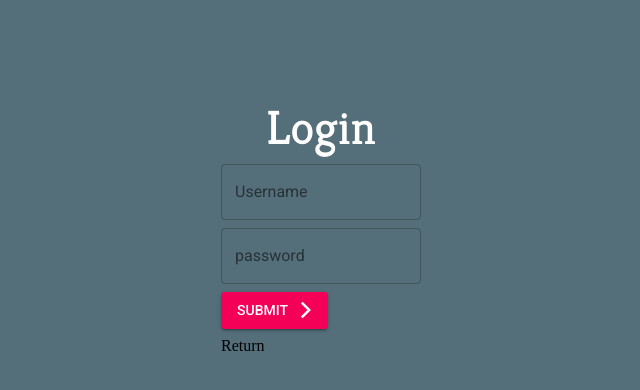
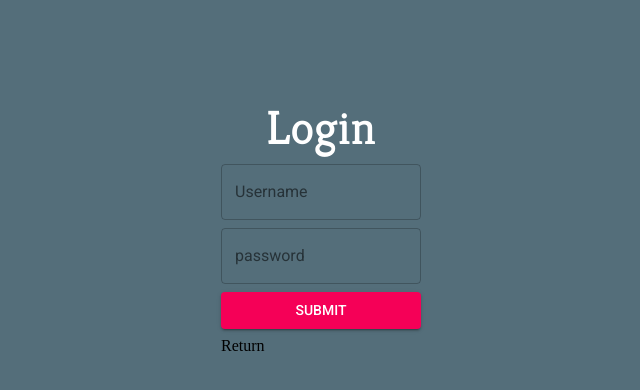
Before and after one commit to marcferraro/waveforming, a React (Create React App) app: page /login in a window 1280 px wide. Shown: the top 390 px of the page, without its empty margins (319-959 px from the left). Built offline with nearby package versions, Linux system fonts and the light colour scheme.

Commit message:
big button

```diff
--- a/src/components/login.js
+++ b/src/components/login.js
@@ -90,7 +90,7 @@ const Login = props => {
                         <TextField onChange={handlePassword} value={password} type="password" id="password-field" label="password" variant="outlined" />
                     </Grid>
                     <Grid item>
-                        <Button type="submit" variant="contained" color="secondary"endIcon={<ArrowForwardIosIcon />}>Submit</Button>
+                        <Button type="submit" style={{margin: 'auto', display: 'block', textAlign: 'center'}} variant="contained" color="secondary" component="span">Submit</Button>
                     </Grid>
                     <Link to='/' style={{ textDecoration: 'none', color: 'inherit' }}>Return</Link>
                 </form>
```
